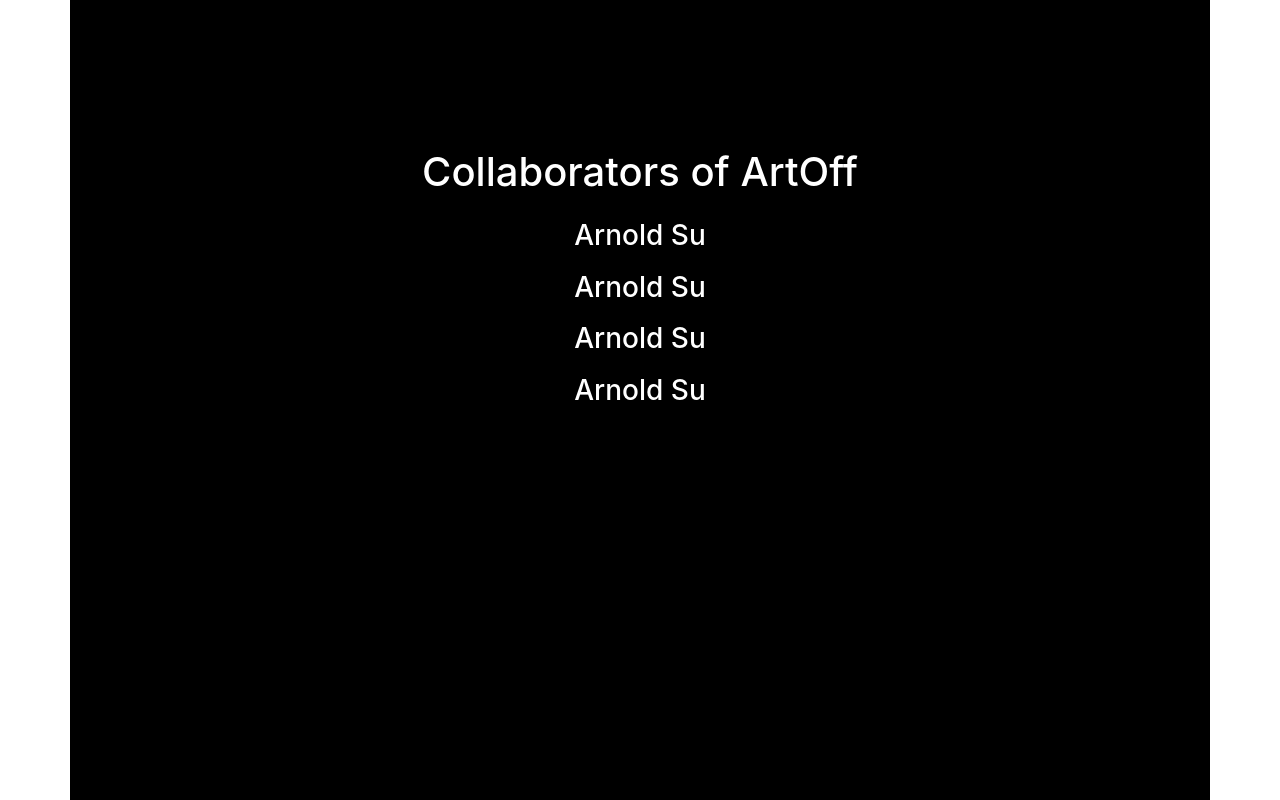
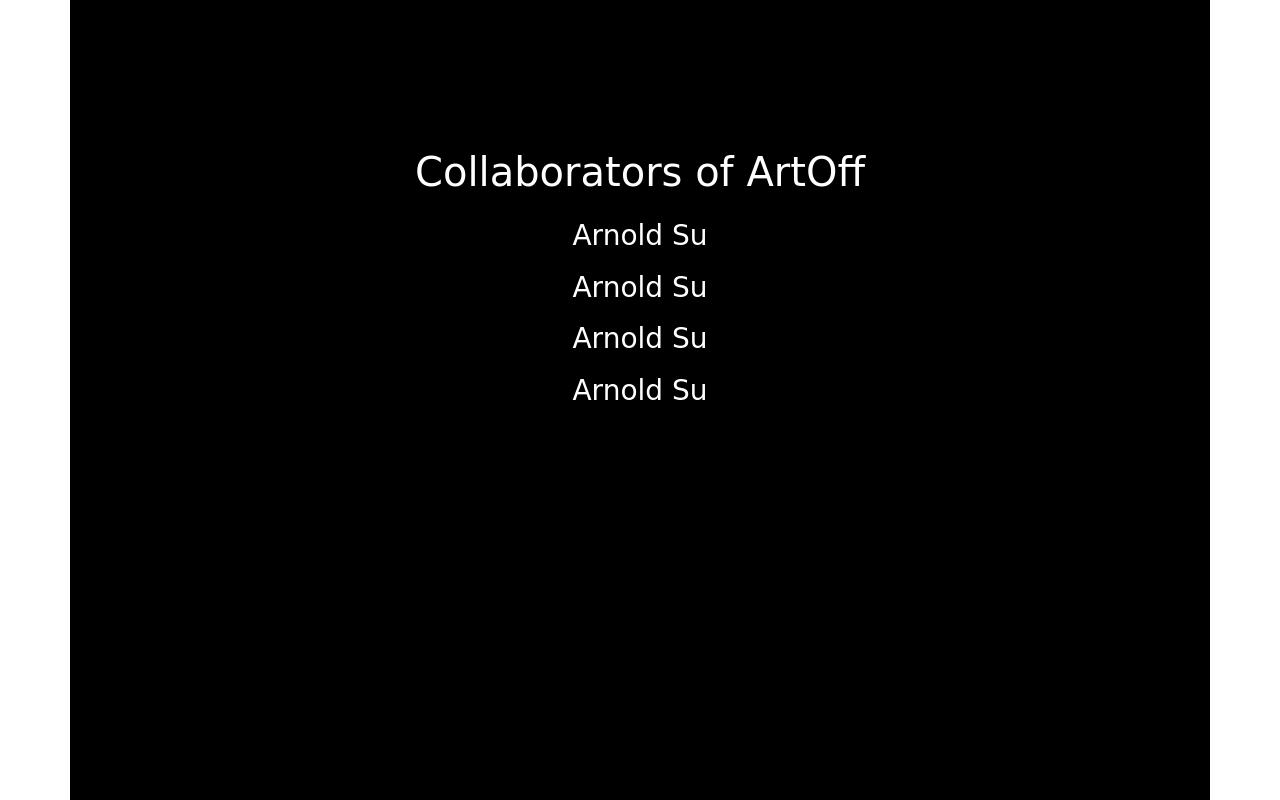
Before and after one commit to ArnoldTingSu/artOff, a Django app: template group_project/artOff/templates/collaborators.html in a window 1280 px wide. Run offline with Django 3.2, Linux system fonts and the light colour scheme; the template is opened without the code that fills it, so the values that code supplies are empty; parts of the project's set-up code (start-up, migrations or seed data) failed here and were passed over; some libraries are stand-ins or nearby versions.

Commit message:
Commit ZJZ AF

```diff
--- a/group_project/artOff/static/css/collaborators.css
+++ b/group_project/artOff/static/css/collaborators.css
@@ -10,6 +10,7 @@
     padding-left: 50px;
     padding-right: 50px;
     padding-top: 100px;
+    font-family: 'Bangers', cursive;
 }
 
 h1 {
```
